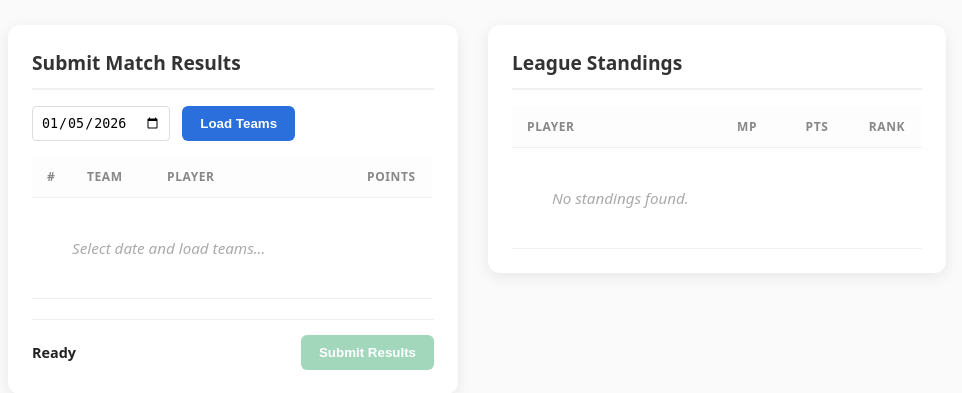
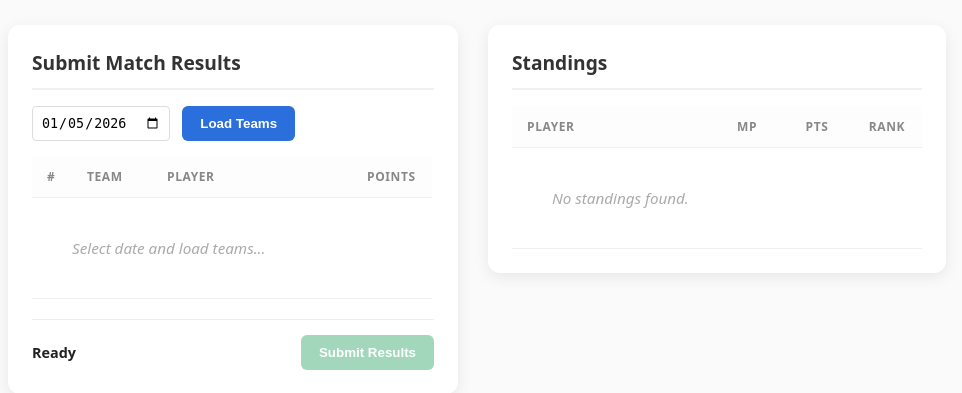
Before and after one commit to markdarcy45-oss/Teams, a Flask app: page /standings in a window 1280 px wide. Shown: the part 52-445 px from the top of the page, without its empty margins (17-979 px from the left). Run offline with Flask 3, Linux system fonts and the light colour scheme; the visitor is signed in with stand-in values (Sample User, id 1); data that the repository does not hold is empty; some libraries are stand-ins or nearby versions.

Commit message:
Update results_page.html

```diff
--- a/templates/results_page.html
+++ b/templates/results_page.html
@@ -36,7 +36,7 @@
     </div>
 
     <div class="card standings-card">
-        <h2>League Standings</h2>
+        <h2>Standings</h2>
         <div class="table-container">
             <table class="dashboard-table">
                 <thead>
```
